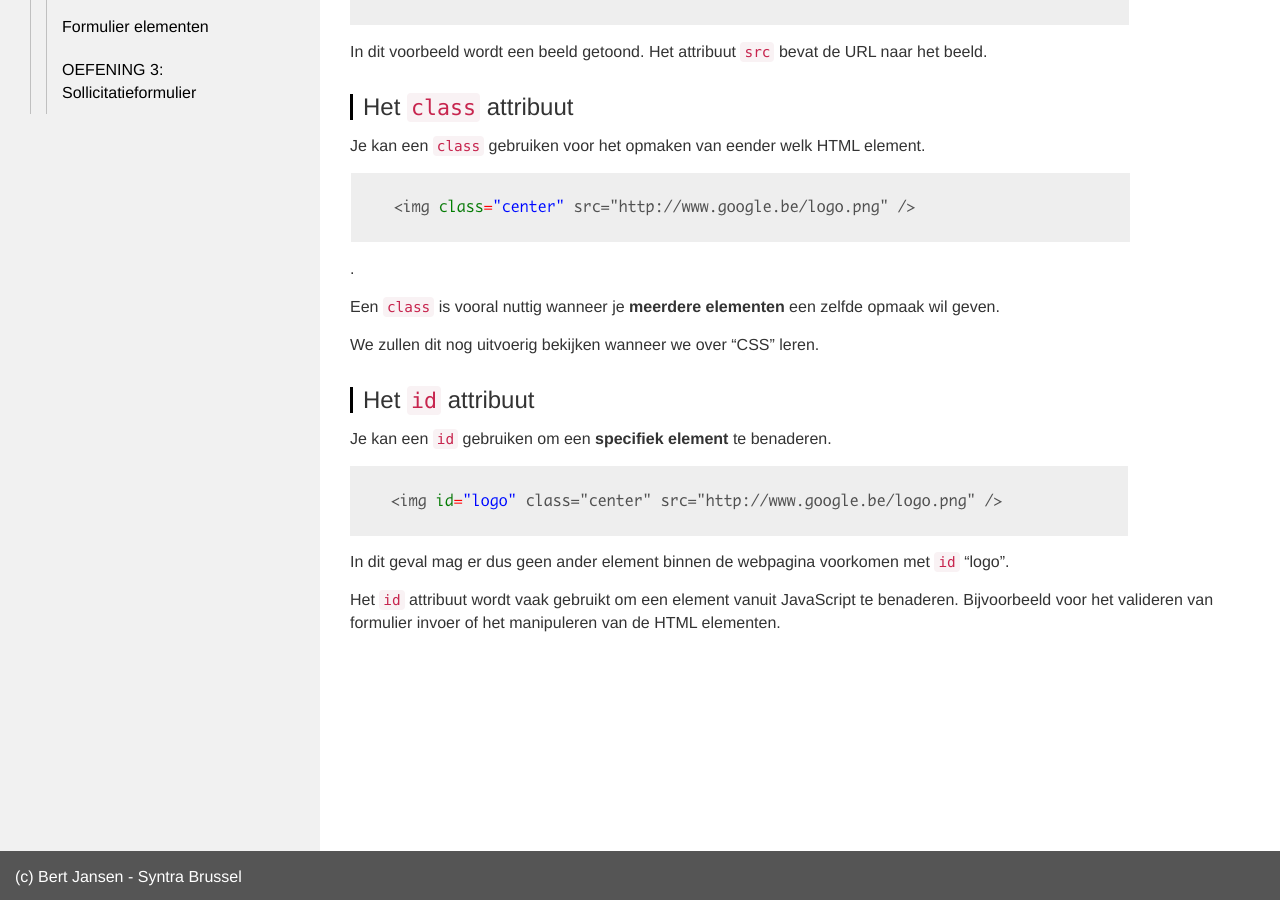
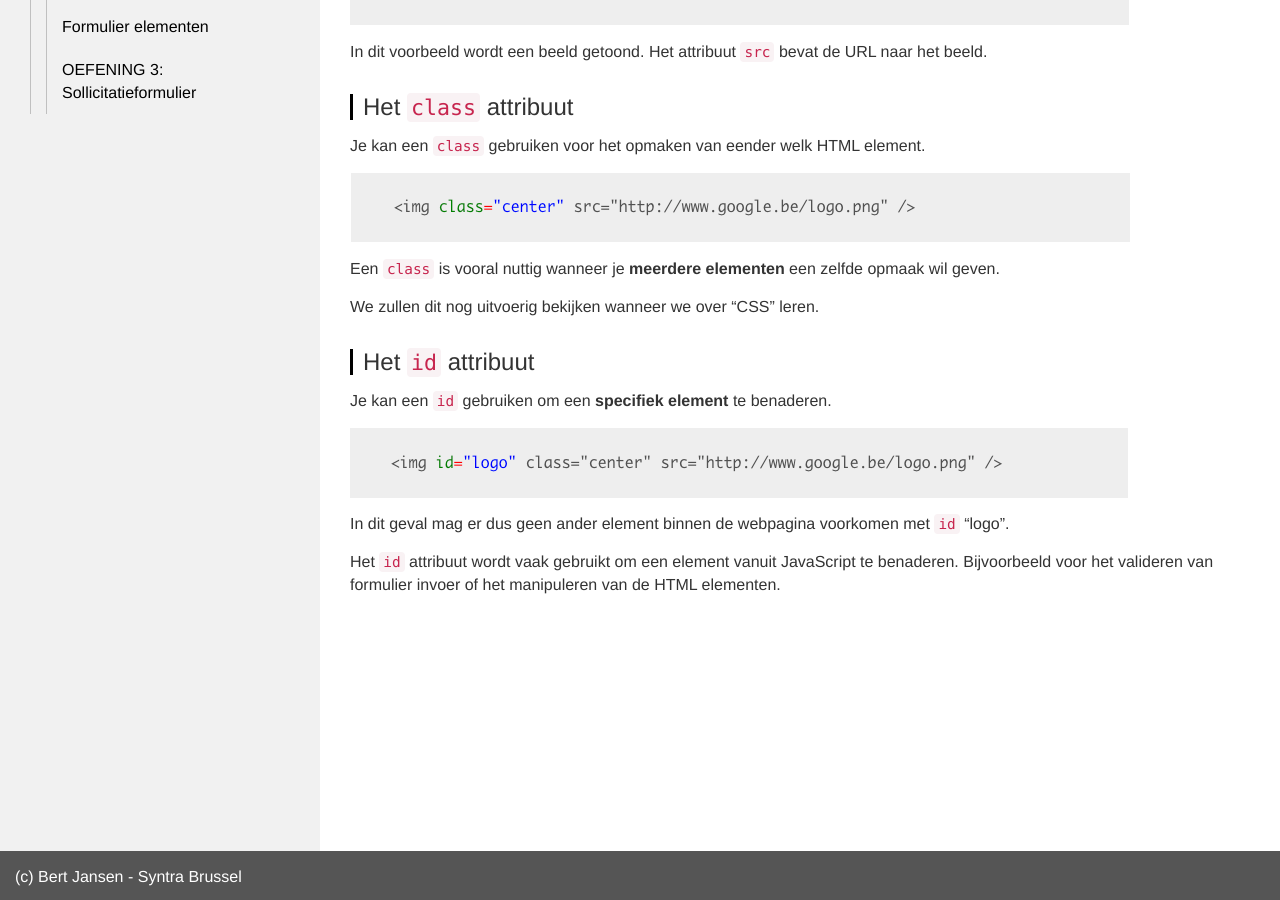
Before and after one commit to Syntra-Brussel/webdesign, a Jekyll site: the page built from html/elementen/attributen.md, in a window 1280 px wide and 900 px high, scrolled down 649 px. Built offline with Jekyll 4.4.1, drawn with Linux system fonts in a browser that asks for light colours; nearby versions of some CDN libraries; a script that is not in the unit is left out.

Commit message:
Update attributen.md

```diff
--- a/html/elementen/attributen.md
+++ b/html/elementen/attributen.md
@@ -30,7 +30,7 @@ In dit voorbeeld wordt een beeld getoond. Het attribuut <code>src</code> bevat d
 ### Het <code>class</code> attribuut
 Je kan een <code>class</code> gebruiken voor het opmaken van eender welk HTML element.
 
-<img src="{{ '/html/elementen/images/attributen_4.png?v=1' | relative_url}}" />.
+<img src="{{ '/html/elementen/images/attributen_4.png?v=1' | relative_url}}" />
 
 Een <code>class</code> is vooral nuttig wanneer je <strong>meerdere elementen</strong> een zelfde opmaak wil geven.
 
```
